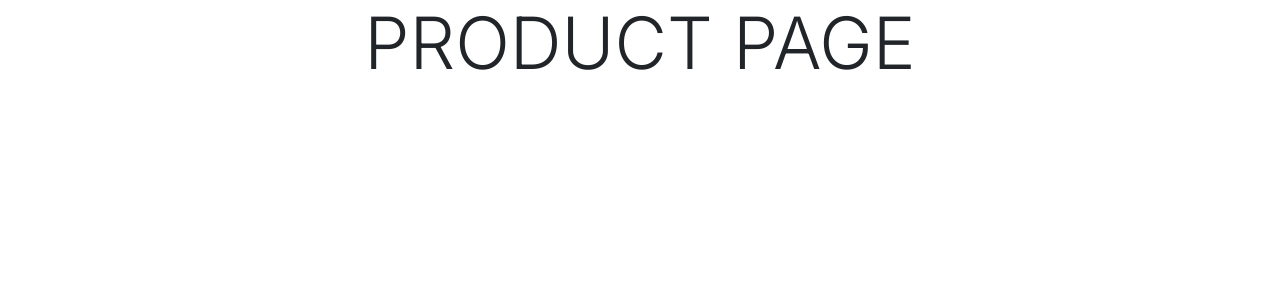
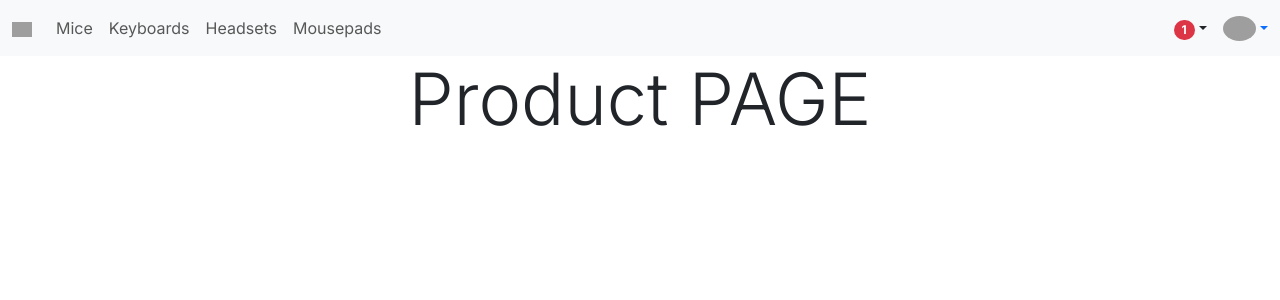
Before and after one commit to matthewbaya/Aliansi-Digital, a Next.js app in the folder ecommerce-client/: page /products in a window 1280 px wide. Shown: the top 300 px of the page. Built offline with nearby package versions, Linux system fonts and the light colour scheme; grey boxes are pictures that could not be loaded.

Commit message:
feat: add products page

```diff
--- a/ecommerce-client/src/app/layout.tsx
+++ b/ecommerce-client/src/app/layout.tsx
@@ -1,7 +1,8 @@
-
 import type { Metadata } from "next";
 import { Inter } from "next/font/google";
-import 'bootstrap/dist/css/bootstrap.css';
+import "bootstrap/dist/css/bootstrap.css";
+import BootstrapClient from "@/components/BootstrapClient";
+import Navbar from "@/components/Navbar";
 // import BootstrapClient from '@/components/BootstrapClient.js';
 // import "./globals.css";
 
@@ -19,9 +20,10 @@ export default function RootLayout({
 }>) {
   return (
     <html lang="en">
-
-      <body className={inter.className}>{children}
-      {/* <BootstrapClient></BootstrapClient> */}
+      <body className={inter.className}>
+        <Navbar></Navbar>
+        {children}
+        <BootstrapClient></BootstrapClient>
       </body>
     </html>
   );
--- a/ecommerce-client/src/app/products/page.tsx
+++ b/ecommerce-client/src/app/products/page.tsx
@@ -1,7 +1,7 @@
 export default function ProductPage() {
   return (
     <>
-      <h1 className="display-2 text-center">PRODUCT PAGE</h1>
+      <h1 className="display-2 text-center">Product PAGE</h1>
     </>
   );
 }
--- a/ecommerce-client/src/components/BootstrapClient.tsx
+++ b/ecommerce-client/src/components/BootstrapClient.tsx
@@ -1,10 +1,10 @@
-"use client"
+"use client";
 
-import { useEffect } from 'react';
+import { useEffect } from "react";
 
 function BootstrapClient() {
   useEffect(() => {
-    require('bootstrap/dist/js/bootstrap.bundle.min.js');
+    require("bootstrap/dist/js/bootstrap.bundle.min.js");
   }, []);
 
   return null;
--- /dev/null
+++ b/ecommerce-client/src/components/Navbar.tsx
@@ -0,0 +1,148 @@
+import Link from "next/link";
+
+export default function Navbar() {
+  return (
+    <>
+      {/* Navbar */}
+      <nav className="navbar navbar-expand-lg navbar-light bg-body-tertiary">
+        {/* Container wrapper */}
+        <div className="container-fluid">
+          {/* Toggle button */}
+          <button
+            data-mdb-collapse-init=""
+            className="navbar-toggler"
+            type="button"
+            data-mdb-target="#navbarSupportedContent"
+            aria-controls="navbarSupportedContent"
+            aria-expanded="false"
+            aria-label="Toggle navigation"
+          >
+            <i className="fas fa-bars" />
+          </button>
+          {/* Collapsible wrapper */}
+          <div className="collapse navbar-collapse" id="navbarSupportedContent">
+            {/* Navbar brand */}
+            <a className="navbar-brand mt-2 mt-lg-0" href="/">
+              <img
+                src="https://mdbcdn.b-cdn.net/img/logo/mdb-transaprent-noshadows.webp"
+                height={15}
+                alt="MDB Logo"
+                loading="lazy"
+              />
+            </a>
+            {/* Left links */}
+            <ul className="navbar-nav me-auto mb-2 mb-lg-0">
+              <li className="nav-item">
+                <Link className="nav-link" href="/products/mice">
+                  Mice
+                </Link>
+              </li>
+              <li className="nav-item">
+                <Link className="nav-link" href="/products/keyboards">
+                  Keyboards
+                </Link>
+              </li>
+              <li className="nav-item">
+                <Link className="nav-link" href="/products/headsets">
+                  Headsets
+                </Link>
+              </li>
+              <li className="nav-item">
+                <Link className="nav-link" href="/products/mousepads">
+                  Mousepads
+                </Link>
+              </li>
+            </ul>
+            {/* Left links */}
+          </div>
+          {/* Collapsible wrapper */}
+          {/* Right elements */}
+          <div className="d-flex align-items-center">
+            {/* Icon */}
+            <a className="text-reset me-3" href="#">
+              <i className="fas fa-shopping-cart" />
+            </a>
+            {/* Notifications */}
+            <div className="dropdown">
+              <a
+                data-mdb-dropdown-init=""
+                className="text-reset me-3 dropdown-toggle hidden-arrow"
+                href="#"
+                id="navbarDropdownMenuLink"
+                role="button"
+                aria-expanded="false"
+              >
+                <i className="fas fa-bell" />
+                <span className="badge rounded-pill badge-notification bg-danger">
+                  1
+                </span>
+              </a>
+              <ul
+                className="dropdown-menu dropdown-menu-end"
+                aria-labelledby="navbarDropdownMenuLink"
+              >
+                <li>
+                  <a className="dropdown-item" href="#">
+                    Some news
+                  </a>
+                </li>
+                <li>
+                  <a className="dropdown-item" href="#">
+                    Another news
+                  </a>
+                </li>
+                <li>
+                  <a className="dropdown-item" href="#">
+                    Something else here
+                  </a>
+                </li>
+              </ul>
+            </div>
+            {/* Avatar */}
+            <div className="dropdown">
+              <a
+                data-mdb-dropdown-init=""
+                className="dropdown-toggle d-flex align-items-center hidden-arrow"
+                href="#"
+                id="navbarDropdownMenuAvatar"
+                role="button"
+                aria-expanded="false"
+              >
+                <img
+                  src="https://mdbcdn.b-cdn.net/img/new/avatars/2.webp"
+                  className="rounded-circle"
+                  height={25}
+                  alt="Black and White Portrait of a Man"
+                  loading="lazy"
+                />
+              </a>
+              <ul
+                className="dropdown-menu dropdown-menu-end"
+                aria-labelledby="navbarDropdownMenuAvatar"
+              >
+                <li>
+                  <a className="dropdown-item" href="#">
+                    My profile
+                  </a>
+                </li>
+                <li>
+                  <a className="dropdown-item" href="#">
+                    Settings
+                  </a>
+                </li>
+                <li>
+                  <a className="dropdown-item" href="#">
+                    Logout
+                  </a>
+                </li>
+              </ul>
+            </div>
+          </div>
+          {/* Right elements */}
+        </div>
+        {/* Container wrapper */}
+      </nav>
+      {/* Navbar */}
+    </>
+  );
+}
--- a/ecommerce-client/src/components/home-components/Banner.tsx
+++ b/ecommerce-client/src/components/home-components/Banner.tsx
@@ -1,7 +1,9 @@
 export default function Banner() {
   return (
     <>
-      <h1>Banner</h1>
+      <section>
+        <img src="https://digitalalliance.co.id/wp-content/uploads/2024/05/Banner-Shopee.webp"></img>
+      </section>
     </>
   );
 }
```
Also changed, not shown: ecommerce-client/src/app/page.tsx (+7 -3 lines), ecommerce-client/src/app/products/headsets/page.tsx (added, +7 -0 lines), ecommerce-client/src/app/products/keyboards/page.tsx (added, +7 -0 lines), ecommerce-client/src/app/products/mice/page.tsx (added, +7 -0 lines), ecommerce-client/src/app/products/mousepads/page.tsx (added, +7 -0 lines), ecommerce-client/src/components/home-components/DetailInfo.tsx (+10 -0 lines), ecommerce-client/src/components/home-components/FeaturedProduct.tsx (+17 -3 lines), 1 other file (tests, documents, lock files or other folders).
